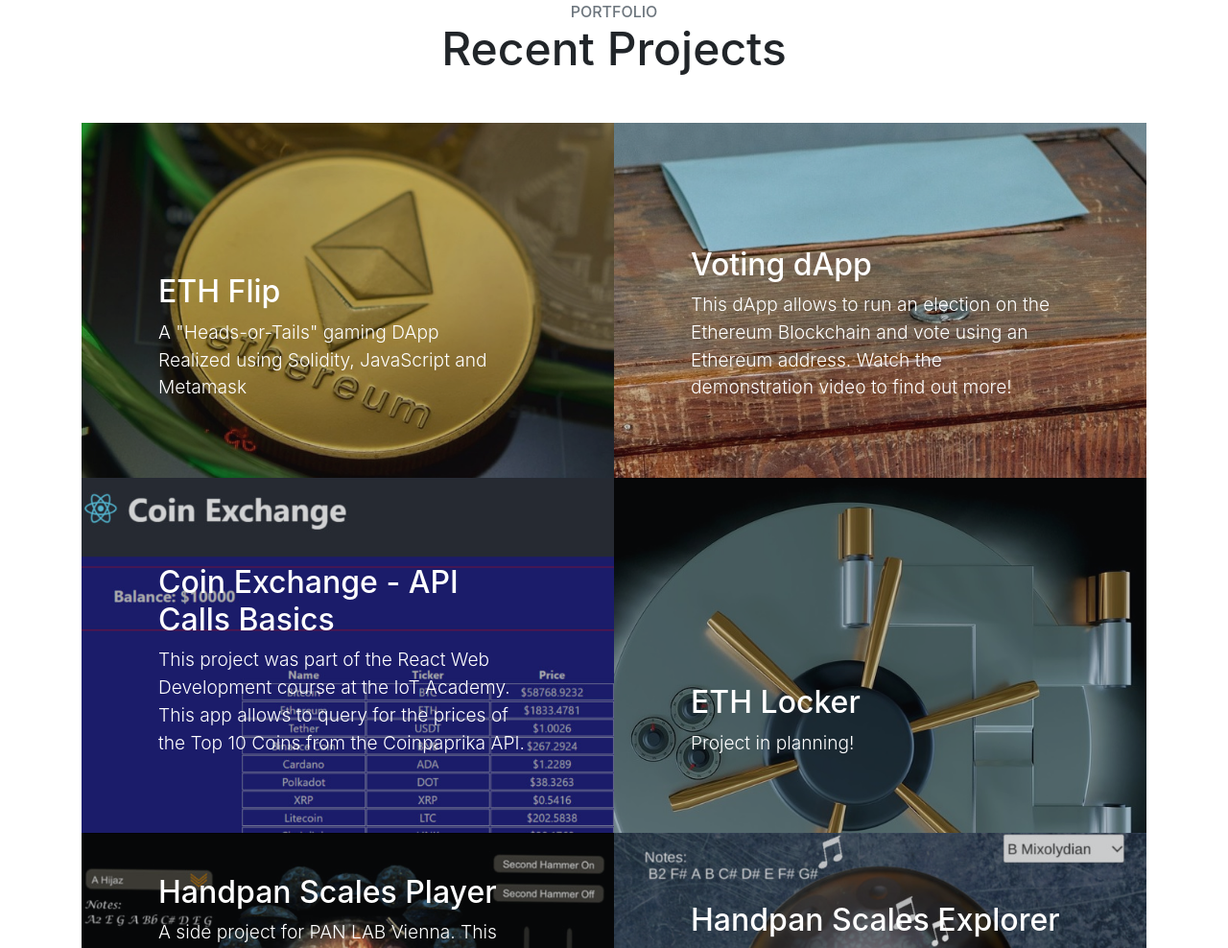
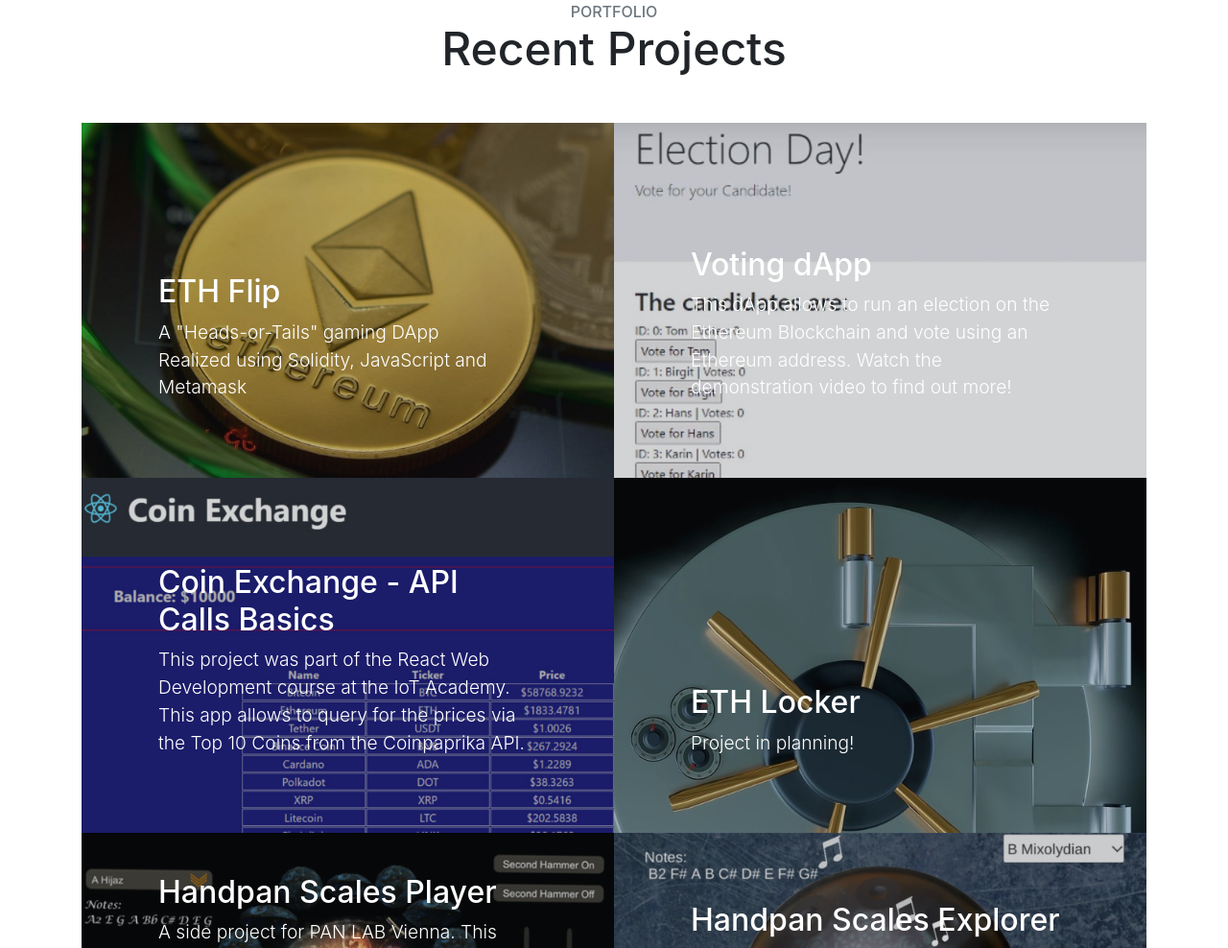
Before and after one commit to thomasender/thomasender.github.io, a website with bundled scripts: page index.html in a window 1280 px wide. Shown: the part 2540-3528 px from the top of the page at 96% size. Built offline with nearby package versions, Linux system fonts and the light colour scheme.

Commit message:
Voting dApp Thumb update

```diff
--- a/index.html
+++ b/index.html
@@ -195,7 +195,7 @@
                 <p class="mb-0">This dApp allows to run an election on the Ethereum Blockchain and vote using an Ethereum address. Watch the demonstration video to find out more!</p>
               </div>
             </div>
-            <img class="img-fluid" src="img/VotingThumb.jpg" alt="">
+            <img class="img-fluid" src="img/VotingDAppThumb.jpg" alt="">
           </a>
         </div>
         <div class="col-lg-6">
@@ -203,7 +203,7 @@
             <div class="caption">
               <div class="caption-content">
                 <div class="h2">Coin Exchange - API Calls Basics</div>
-                <p class="mb-0">This project was part of the React Web Development course at the IoT Academy. This app allows to query for the prices of the Top 10 Coins from the Coinpaprika API.</p>
+                <p class="mb-0">This project was part of the React Web Development course at the IoT Academy. This app allows to query for the prices via the Top 10 Coins from the Coinpaprika API.</p>
               </div>
             </div>
             <img class="img-fluid" src="img/CoinExchangeThumb.jpg" alt="CoinExchangeThumb">
```
Also changed, not shown: img/VotingDAppThumb.jpg (added).
